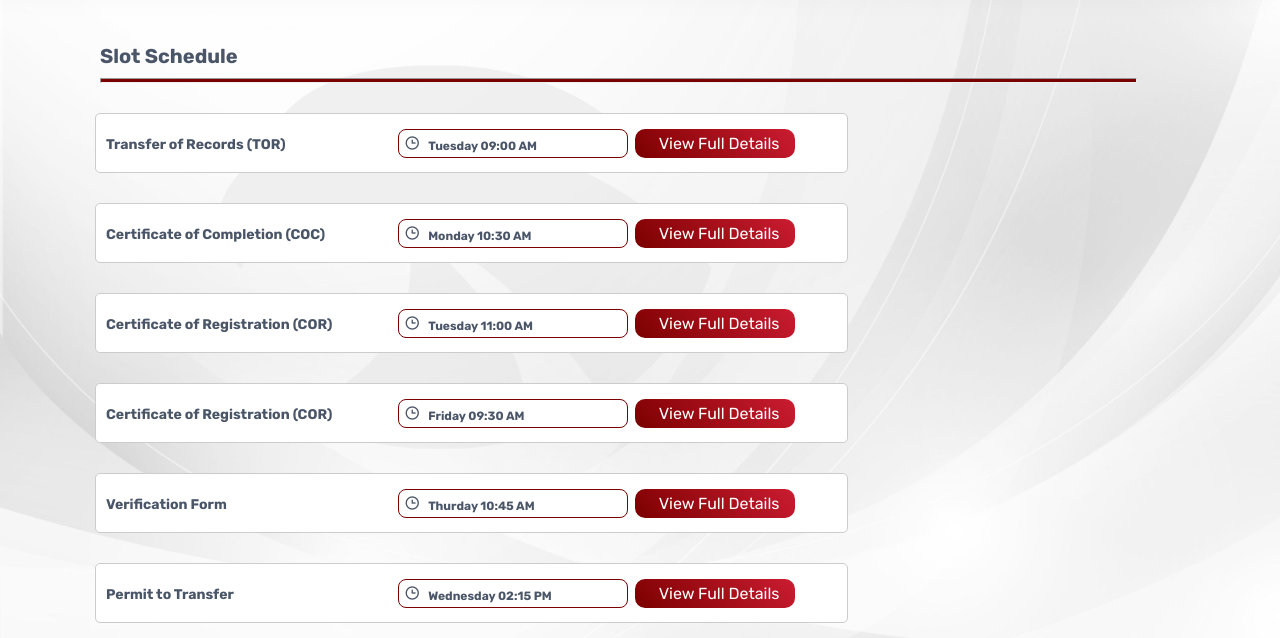
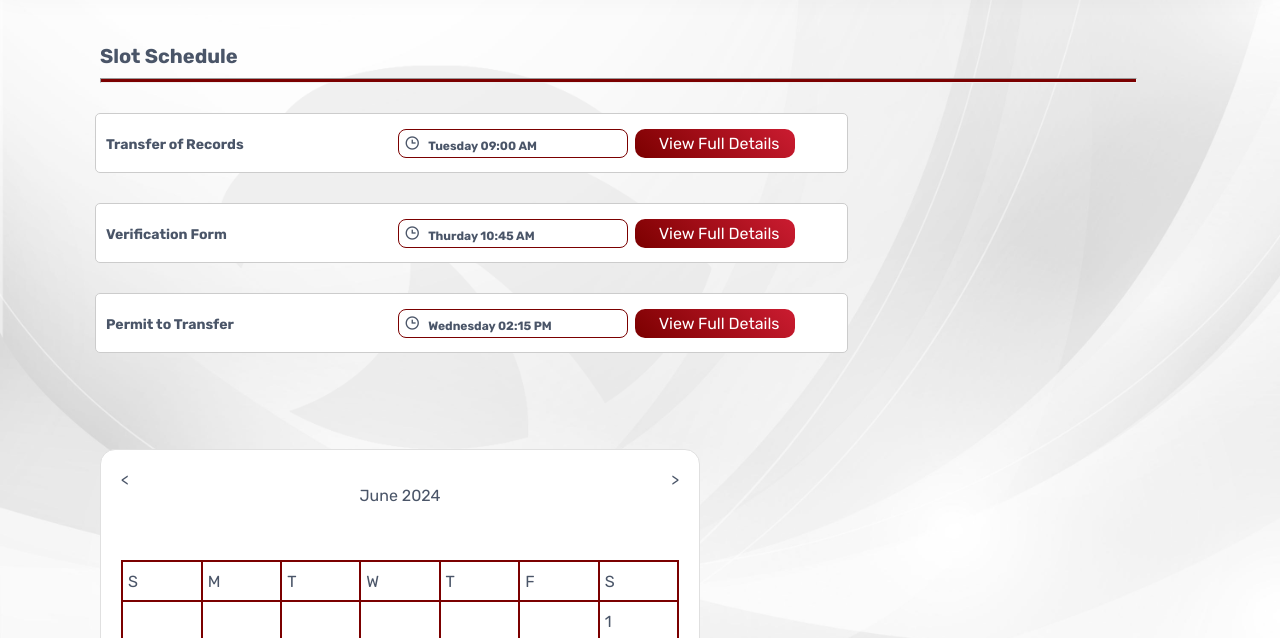
Before and after one commit to ms-hollow/TUP-Registrar-Appointment-Sytem, a website: page Admin Side/slot-schedule.html in a window 1280 px wide. Shown: the part 94-732 px from the top of the page. Drawn offline with nearby package versions, Linux system fonts and the light colour scheme.

```diff
--- a/assets/data/slot-sched.json
+++ b/assets/data/slot-sched.json
@@ -1,24 +1,10 @@
 [
     {
-      "Info": "Transfer of Records (TOR)",
+      "Info": "Transfer of Records",
       "Date": "Tuesday",
       "Time": "09:00 AM"
     },
-    {
-      "Info": "Certificate of Completion (COC)",
-      "Date": "Monday",
-      "Time": "10:30 AM"
-    },
-    {
-      "Info": "Certificate of Registration (COR)",
-      "Date": "Tuesday",
-      "Time": "11:00 AM"
-    },
-    {
-      "Info": "Certificate of Registration (COR)",
-      "Date": "Friday",
-      "Time": "09:30 AM"
-    },
+
     {
       "Info": "Verification Form",
       "Date": "Thurday",
```
Also changed, not shown: Admin Side/profile.html (+3 -3 lines), 2 other files.
